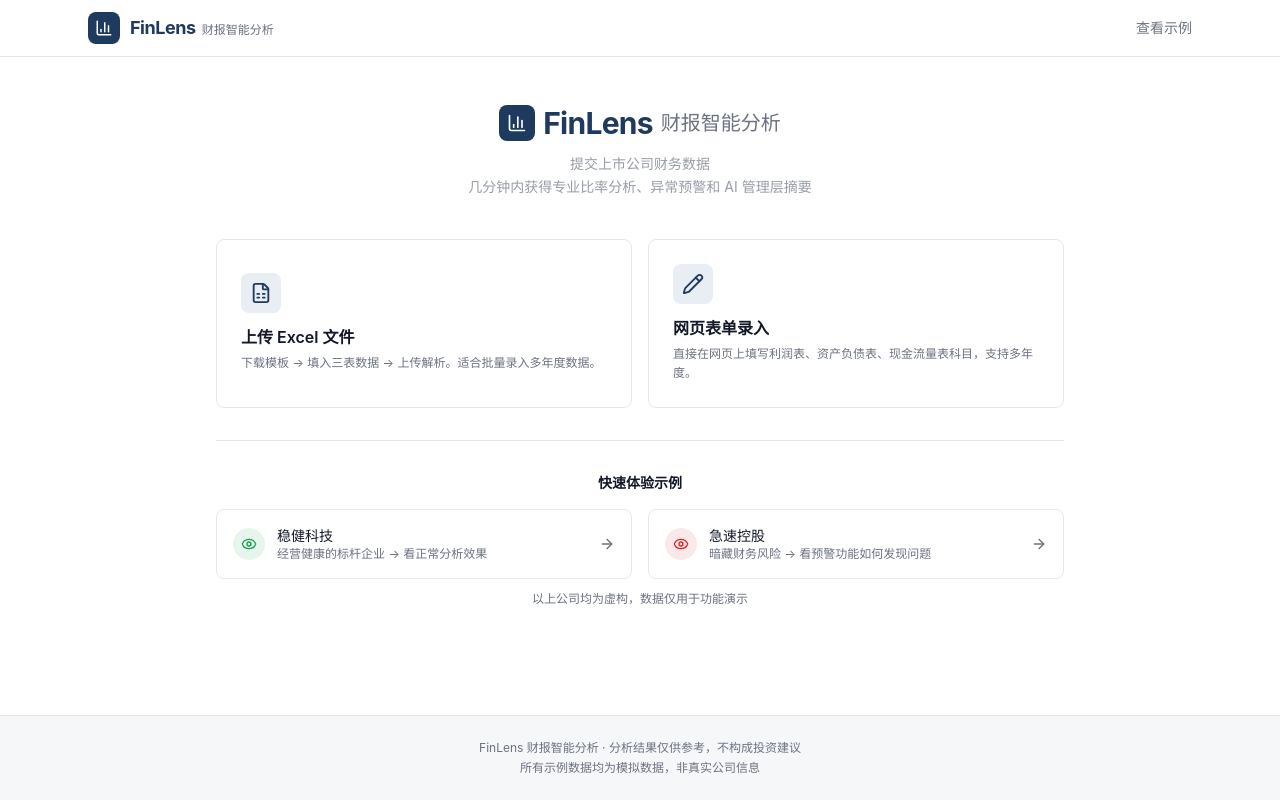
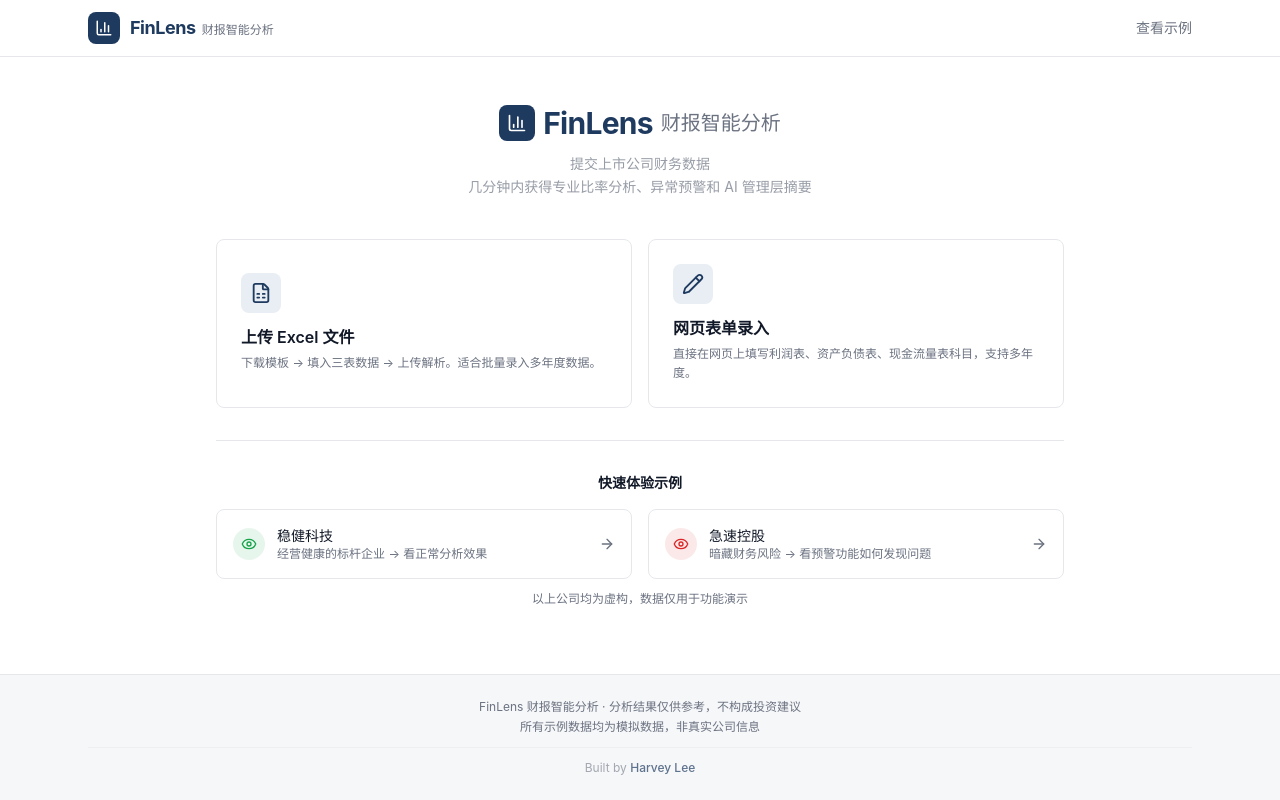
Before and after one commit to Harvykk/FinLens, a Next.js app: page / in a window 1280 px wide. Built offline with nearby package versions, Linux system fonts and the light colour scheme.

Commit message:
feat: 页脚添加作者信息 Harvey Lee

```diff
--- a/src/components/layout/Footer.tsx
+++ b/src/components/layout/Footer.tsx
@@ -5,6 +5,9 @@ export default function Footer() {
       <div className="max-w-6xl mx-auto px-4 sm:px-6 text-center text-xs text-finlens-text-secondary">
         <p>FinLens 财报智能分析 · 分析结果仅供参考，不构成投资建议</p>
         <p className="mt-1">所有示例数据均为模拟数据，非真实公司信息</p>
+        <p className="mt-3 pt-3 border-t border-finlens-border/50 text-finlens-text-secondary/60">
+          Built by <span className="font-medium text-finlens-primary/70">Harvey Lee</span>
+        </p>
       </div>
     </footer>
   );
```
Also changed, not shown: .claude/settings.local.json.
